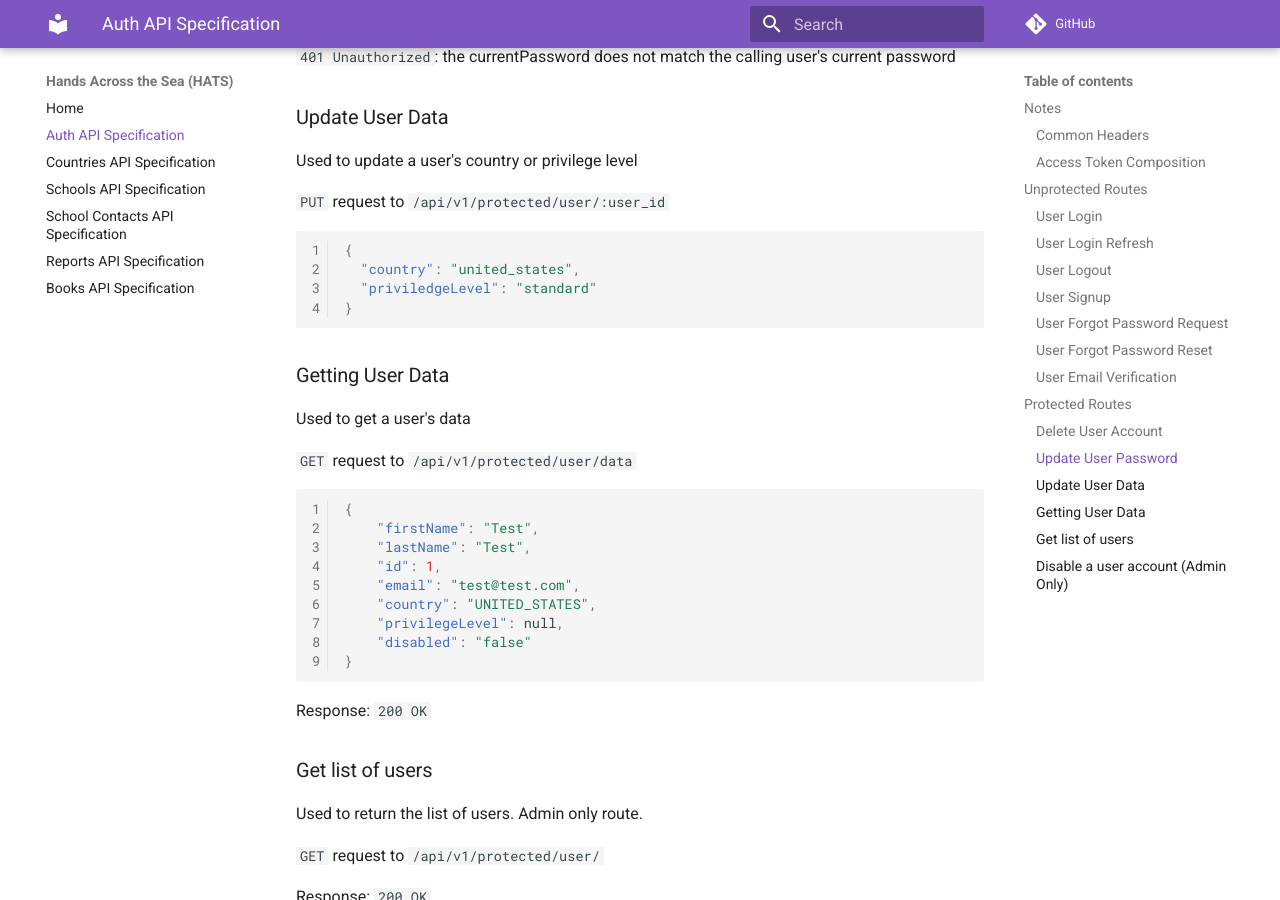
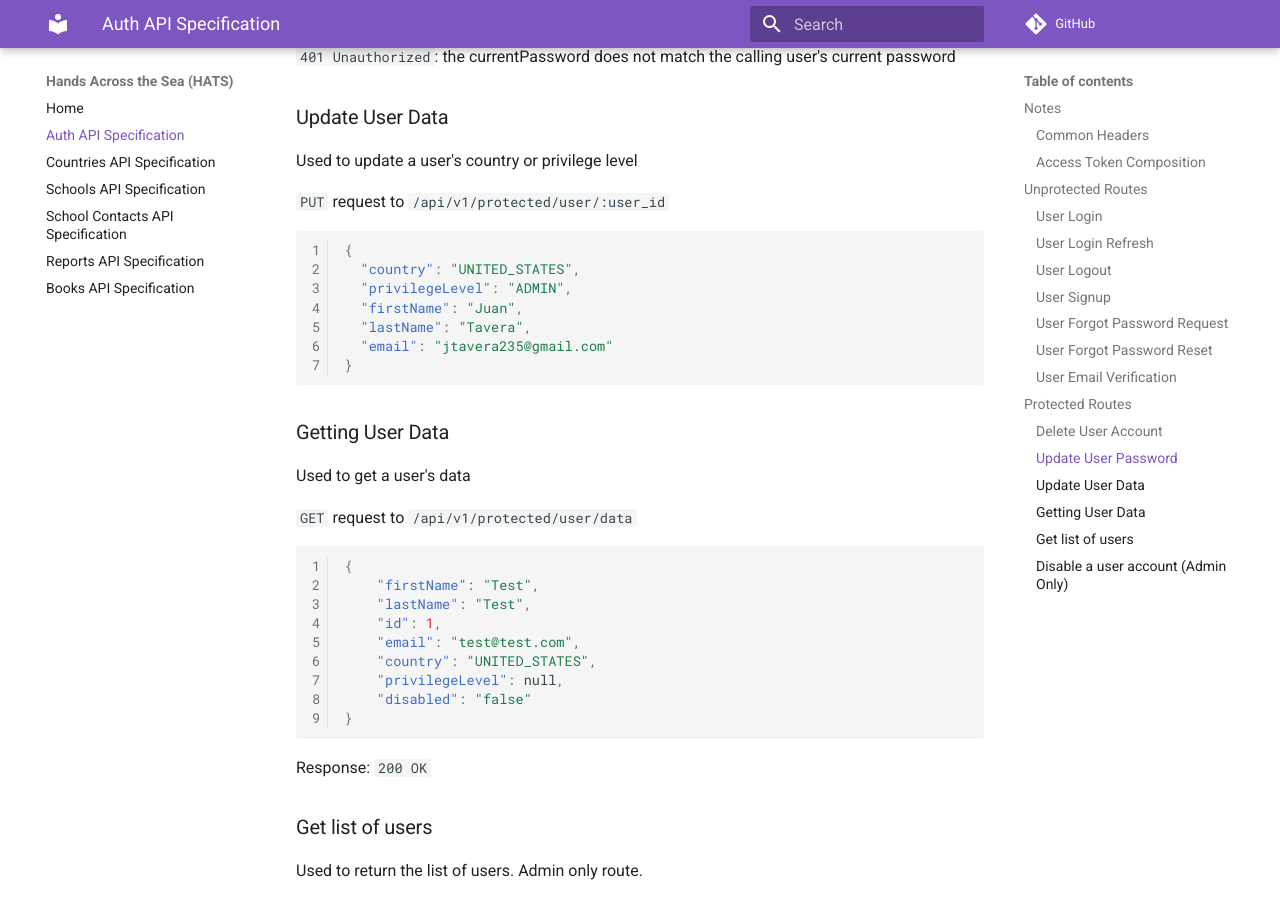
Before and after one commit to Code-4-Community/c4c-dev-docs, an MkDocs documentation site: the page built from docs/hats/api-spec-auth.md, in a window 1280 px wide and 900 px high, scrolled down 5188 px. Built offline with MkDocs 1.6.1 and Material for MkDocs 9.7.7, drawn with Linux system fonts in a browser that asks for light colours; comment, search, counter and statistics services are not loaded.

Commit message:
Updated fields

````diff
--- a/docs/hats/api-spec-auth.md
+++ b/docs/hats/api-spec-auth.md
@@ -244,8 +244,11 @@ Used to update a user's country or privilege level
 `PUT` request to `/api/v1/protected/user/:user_id`
 ```json
 {
-  "country": "united_states",
-  "priviledgeLevel": "standard"
+  "country": "UNITED_STATES",
+  "privilegeLevel": "ADMIN",
+  "firstName": "Juan",
+  "lastName": "Tavera",
+  "email": "jtavera235@gmail.com"
 }
 ```
 
````
